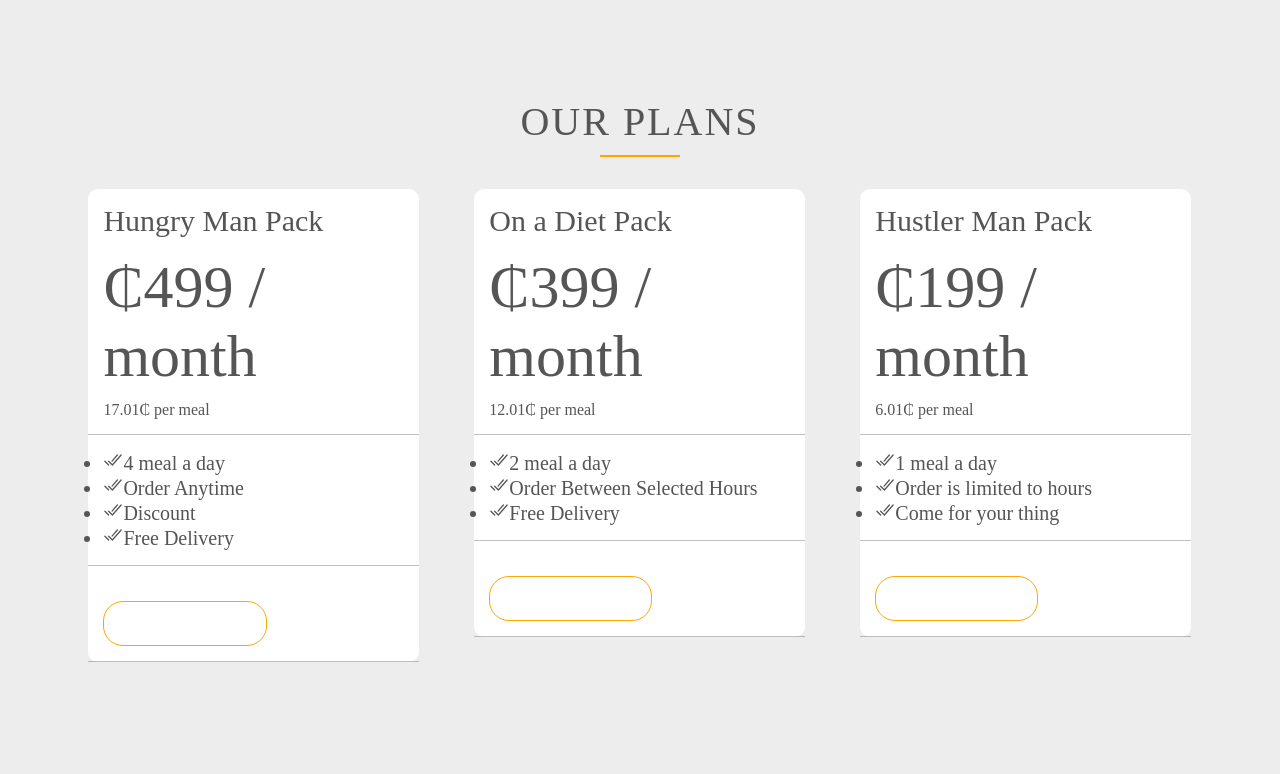
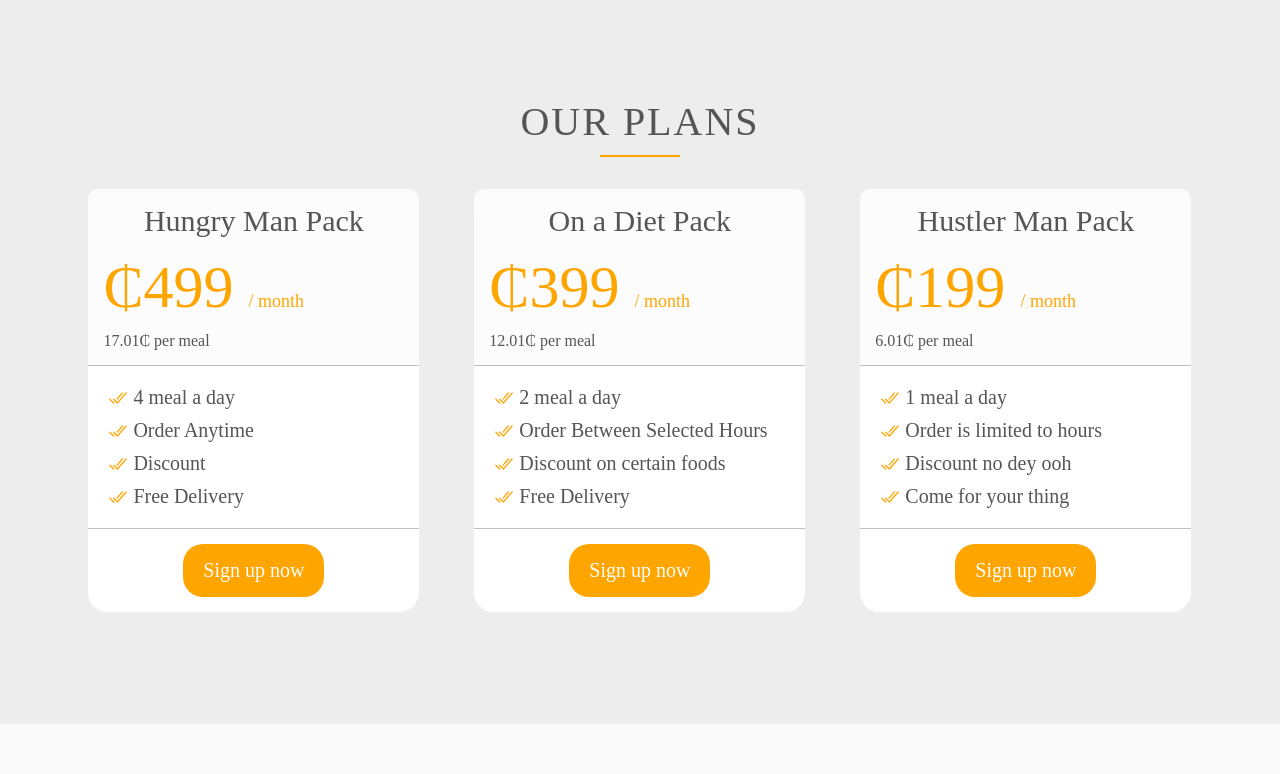
Before and after one commit to williamgyasi/TastyKitchen, a PHP site: page / in a window 1280 px wide. Shown: the part 3923-4697 px from the top of the page. After the commit the page ends 4647 px from the top, so only its background shows below. Run offline with PHP 8.4, Linux system fonts and the light colour scheme; some libraries are stand-ins or nearby versions.

Commit message:
Plan Section completed

```diff
--- a/css/style.css
+++ b/css/style.css
@@ -351,21 +351,70 @@ cite img{
 }
 .plan-box{
     background-color: white;
-    border-radius: 10px;
+    border-radius: 20px;
     width: 90%;
+    box-shadow: 0 2px 2px #efefef;
     margin-left: 5%;
+}
+.plan-box div:first-child h3{
+    text-align: center;
+}
+.plan-box div:first-child{
+    background-color: #fcfcfc;
+    border-top-left-radius: 10px;
+    border-top-right-radius: 10px;
 }
 
 .plan-box div{
     padding: 15px;
     border-bottom: 1px solid rgba(126, 124, 124, 0.479);
 }
+.plan-box div:last-child{
+    text-align: center;
+    border-bottom: none;
+}
 .plan-price{
     font-size: 300%;
     font-weight: 100;
     margin-bottom: 10px;
+    color: orange;
+}
+
+.plan-price span{
+    font-size:30%;
+    font-weight: 300;
 }
 
 .plan-price-meal{
 font-size: 80%;
 }
+
+.plan-box ul{
+    list-style: none;
+}
+.plan-box ul li{
+    padding: 5px 0;
+
+}
+
+.plan-box ion-icon{
+    display: inline-block;
+    width: 30px;
+    vertical-align: middle;
+    margin-top: -4px;
+    color: orange;
+    line-height: 200%;
+    font-size: 20px;
+}
+
+.plan-box a{
+    color: white;
+    background-color: orange;
+    padding: 15px 20px;
+    margin-top: 20px 0;
+    display: inline-block;
+    border: none;
+    font-weight: 400;
+    border-radius: 20px;
+    transition: all 0.2s ease;
+}
--- a/index.html
+++ b/index.html
@@ -291,8 +291,7 @@
                    </div>
 
                    <div>
-                       <a href="#" class="btn full-btn">Sign up now</a>
-
+                       <a href="#" class="plan-signup">Sign up now</a>
                    </div>
                </div>
            </div>
@@ -301,7 +300,7 @@
             <div class="plan-box">
                 <div>
                     <h3>On a Diet Pack</h3>
-                    <p class="plan-price">&#8373;399 / month</p>
+                    <p class="plan-price">&#8373;399 <span>/ month</span></p>
                     <p class="plan-price-meal">12.01&#8373; per meal</p>
                 </div>
 
@@ -309,12 +308,13 @@
                     <ul>
                         <li><ion-icon name="checkmark-done-outline"></ion-icon>2 meal a day</li>
                         <li><ion-icon name="checkmark-done-outline"></ion-icon>Order Between Selected Hours</li>
+                        <li><ion-icon name="checkmark-done-outline"></ion-icon>Discount on certain foods</li>
                         <li><ion-icon name="checkmark-done-outline"></ion-icon>Free Delivery</li>
                     </ul>
                 </div>
 
                 <div>
-                    <a href="#" class="btn full-btn">Sign up now</a>
+                    <a href="#" class="plan-signup">Sign up now</a>
 
                 </div>
             </div>
@@ -324,7 +324,7 @@
             <div class="plan-box">
                 <div>
                     <h3>Hustler Man Pack</h3>
-                    <p class="plan-price">&#8373;199 / month</p>
+                    <p class="plan-price">&#8373;199 <span>/ month</span></p>
                     <p class="plan-price-meal">6.01&#8373; per meal</p>
                 </div>
 
@@ -332,12 +332,13 @@
                     <ul>
                         <li><ion-icon name="checkmark-done-outline"></ion-icon>1 meal a day</li>
                         <li><ion-icon name="checkmark-done-outline"></ion-icon>Order is limited to hours</li>
+                        <li><ion-icon name="checkmark-done-outline"></ion-icon>Discount no dey ooh</li>
                         <li><ion-icon name="checkmark-done-outline"></ion-icon>Come for your thing</li>
                     </ul>
                 </div>
 
                 <div>
-                    <a href="#" class="btn full-btn">Sign up now</a>
+                    <a href="#" class="plan-signup">Sign up now</a>
 
                 </div>
             </div>
```
